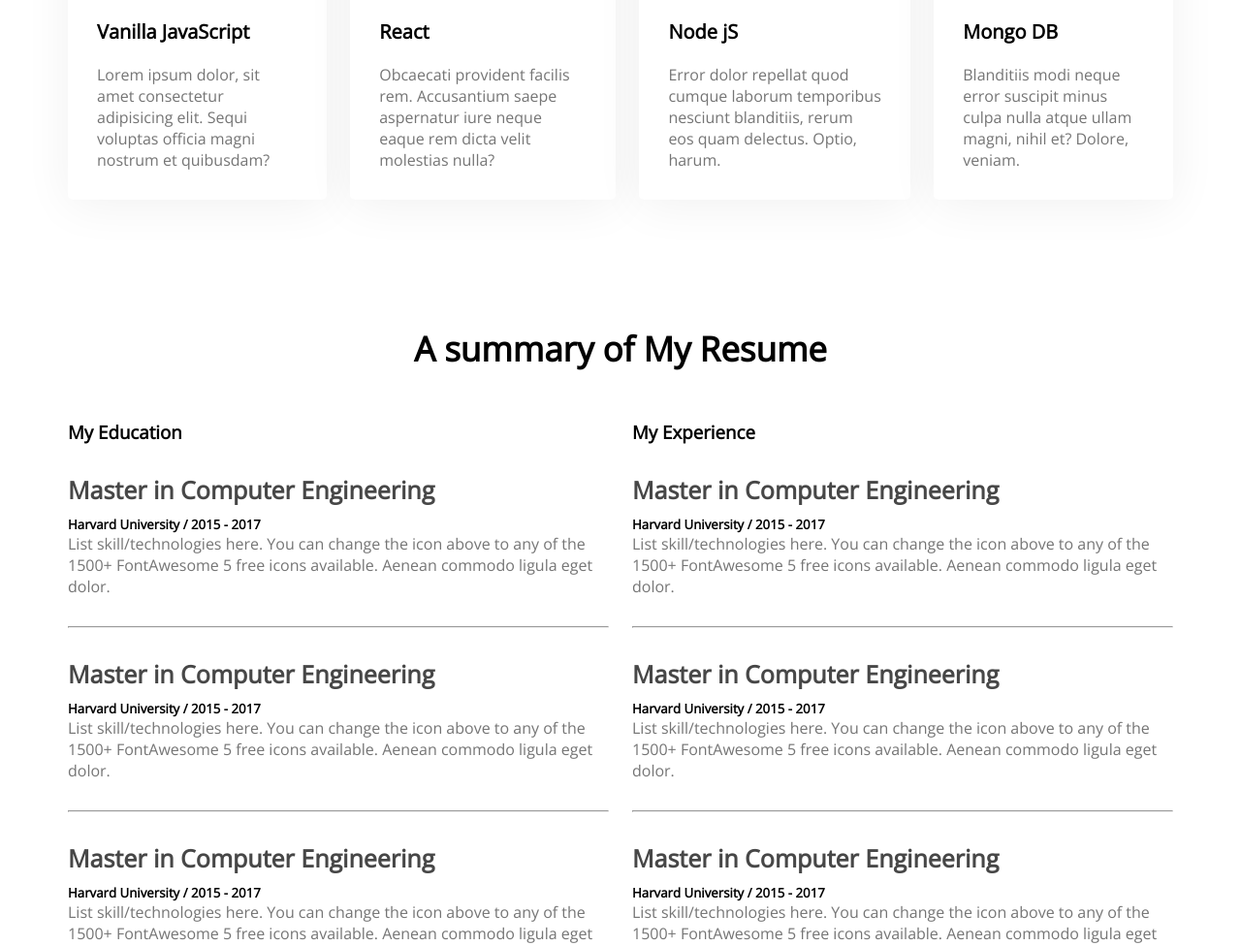
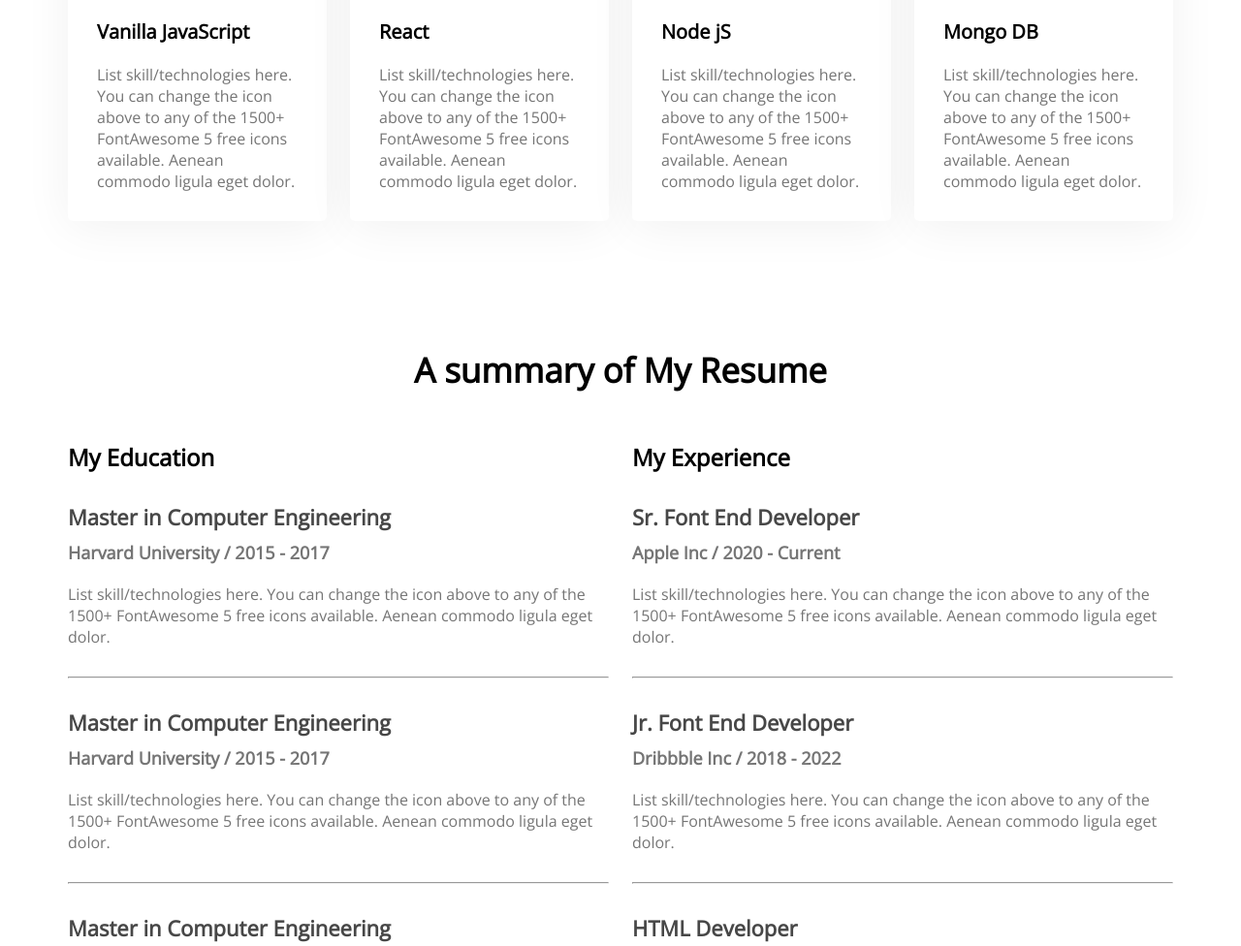
Before and after one commit to Anik47k7/deneloper-portfolio, a plain HTML site: page index.html in a window 1280 px wide. Shown: the part 1824-2800 px from the top of the page at 97% size. Drawn offline with nearby package versions, Linux system fonts and the light colour scheme.

Commit message:
All complete

```diff
--- a/index.html
+++ b/index.html
@@ -5,6 +5,7 @@
     <meta http-equiv="X-UA-Compatible" content="IE=edge">
     <meta name="viewport" content="width=, initial-scale=1.0">
     <title>Developer Portfolio</title>
+    <script src="https://kit.fontawesome.com/c84df7d464.js" crossorigin="anonymous"></script>
     <link rel="stylesheet" href="styles/portfolio.css">
     <link rel="preconnect" href="https://fonts.googleapis.com"><link rel="preconnect" href="https://fonts.gstatic.com" crossorigin><link href="https://fonts.googleapis.com/css2?family=Open+Sans&display=swap" rel="stylesheet">
 </head>
@@ -24,7 +25,8 @@
                 <h3 class="banner-sub-title">Hi, I am </h3>
                 <h1 class="banner-title">Mary Hardy</h1>
                 <p class="banner-description">Shot what able cold new see hold.Friendly as an betrayed formerly he. Morning because as to society behaved moments.</p>
-                <button class="btn-primary">Download CV</button>
+                <button class="btn-primary"><i class="fa-solid fa-download"></i>Download CV</button>
+                <button class="kon"><i class="fa-solid fa-phone"></i>Contact</button>
             </div>
             <img src="/images/hardy.png" alt="">
          </div>
@@ -61,22 +63,22 @@
                 <div class="skill">
                     <img src="/images/icons/js.png" alt="">
                     <p class="skill-title">Vanilla JavaScript</p>
-                    <p class="skill-description">Lorem ipsum dolor, sit amet consectetur adipisicing elit. Sequi voluptas officia magni nostrum et quibusdam?</p>
+                    <p class="skill-description">List skill/technologies here. You can change the icon above to any of the 1500+ FontAwesome 5 free icons available. Aenean commodo ligula eget dolor.</p>
                 </div>
                 <div class="skill">
                     <img src="/images/icons/react.png" alt="">
                     <p class="skill-title">React</p>
-                    <p class="skill-description">Obcaecati provident facilis rem. Accusantium saepe aspernatur iure neque eaque rem dicta velit molestias nulla?</p>
+                    <p class="skill-description">List skill/technologies here. You can change the icon above to any of the 1500+ FontAwesome 5 free icons available. Aenean commodo ligula eget dolor.</p>
                 </div>
                 <div class="skill">
                     <img src="/images/icons/nodejs.png" alt="">
                     <p class="skill-title">Node jS</p>
-                    <p class="skill-description">Error dolor repellat quod cumque laborum temporibus nesciunt blanditiis, rerum eos quam delectus. Optio, harum.</p>
+                    <p class="skill-description">List skill/technologies here. You can change the icon above to any of the 1500+ FontAwesome 5 free icons available. Aenean commodo ligula eget dolor.</p>
                 </div>
                 <div class="skill">
                     <img src="/images/icons/mongo.png" alt="">
                     <p class="skill-title">Mongo DB</p>
-                    <p class="skill-description">Blanditiis modi neque error suscipit minus culpa nulla atque ullam magni, nihil et? Dolore, veniam.</p>
+                    <p class="skill-description">List skill/technologies here. You can change the icon above to any of the 1500+ FontAwesome 5 free icons available. Aenean commodo ligula eget dolor.</p>
                 </div>
             </div>
         </section>
@@ -85,54 +87,54 @@
             <h3 class="section-title">A summary of My Resume</h3>
             <div class="resume-contant">
                 <div>
-                    <h3 class="resume-title">My Education</h3>
+                    <h1 class="resume-title">My Education</h1>
                     <div class="resume-item">
                         <h4 class="title">Master in Computer Engineering</h4>
-                        <h5 class="su-title">Harvard University / 2015 - 2017</h5>
+                        <h5 class="sub-title">Harvard University / 2015 - 2017</h5>
                         <p class="description">List skill/technologies here. You can change the icon above
                             to any of the 1500+ FontAwesome 5 free icons available. Aenean commodo ligula eget dolor.</p>
                     </div>
                     <hr>
                     <div class="resume-item">
                         <h4 class="title">Master in Computer Engineering</h4>
-                        <h5 class="su-title">Harvard University / 2015 - 2017</h5>
+                        <h5 class="sub-title">Harvard University / 2015 - 2017</h5>
                         <p class="description">List skill/technologies here. You can change the icon above
                             to any of the 1500+ FontAwesome 5 free icons available. Aenean commodo ligula eget dolor.</p>
                     </div>
                     <hr>
                     <div class="resume-item">
                         <h4 class="title">Master in Computer Engineering</h4>
-                        <h5 class="su-title">Harvard University / 2015 - 2017</h5>
+                        <h5 class="sub-title">Harvard University / 2015 - 2017</h5>
                         <p class="description">List skill/technologies here. You can change the icon above
                             to any of the 1500+ FontAwesome 5 free icons available. Aenean commodo ligula eget dolor.</p>
                     </div>
                 </div>
                 <div>
-                    <h3 class="resume-title">My Experience</h3>
+                    <h1 class="resume-title">My Experience</h1>
                     <div class="resume-item">
-                        <h4 class="title">Master in Computer Engineering</h4>
-                        <h5 class="su-title">Harvard University / 2015 - 2017</h5>
+                        <h4 class="title">Sr. Font End Developer</h4>
+                        <h5 class="sub-title">Apple Inc / 2020 - Current</h5>
                         <p class="description">List skill/technologies here. You can change the icon above
                             to any of the 1500+ FontAwesome 5 free icons available. Aenean commodo ligula eget dolor.</p>
                     </div>
                     <hr>
                     <div class="resume-item">
-                        <h4 class="title">Master in Computer Engineering</h4>
-                        <h5 class="su-title">Harvard University / 2015 - 2017</h5>
+                        <h4 class="title">Jr. Font End Developer</h4>
+                        <h5 class="sub-title">Dribbble Inc / 2018 - 2022</h5>
                         <p class="description">List skill/technologies here. You can change the icon above
                             to any of the 1500+ FontAwesome 5 free icons available. Aenean commodo ligula eget dolor.</p>
                     </div>
                     <hr>
                     <div class="resume-item">
-                        <h4 class="title">Master in Computer Engineering</h4>
-                        <h5 class="su-title">Harvard University / 2015 - 2017</h5>
+                        <h4 class="title">HTML Developer</h4>
+                        <h5 class="sub-title">Adobe Inc / 2017 - 2018</h5>
                         <p class="description">List skill/technologies here. You can change the icon above
                             to any of the 1500+ FontAwesome 5 free icons available. Aenean commodo ligula eget dolor.</p>
                     </div>
                 </div>
             </div>
             <div class="resume-button">
-                <button class="btn-primary">Download CV</button>
+                <button class="btn-primary"><i class="fa-solid fa-download"></i>Download CV</button>
             </div>
         </section>
         <!-- contract section  -->
--- a/styles/portfolio.css
+++ b/styles/portfolio.css
@@ -17,7 +17,17 @@
     border: 0;
     padding: 18px 35px;
 }
+.kon {
+    margin-left: 50px;
+    color: #FD6E0A;
+    font-size: 20px;
+    border-color: #FD6E0A;
+    padding: 0 20px;
+    width: 160px;
+    height: 60px;
+    border-radius: 8px;
 
+}
 .header {
     background: #FFF8F3;
     background-image: url(../images/header_bg.png), url(/images/developer.png);
@@ -34,7 +44,7 @@
 nav {
     display: flex;
     justify-content: space-between;
-    margin: 50px 200px;
+    padding: 50px 200px;
 }
 
 nav li {
@@ -143,14 +153,14 @@ section{
 }
 .resume .title{
     font-weight: 700;
-    font-size: 25px;
+    font-size: 22px;
     color: #474747;
     margin-bottom: 10px;
 }
 .resume .sub-title{
 color: #757575;
 font-weight: 600;
-font-size: 20px;
+font-size: 18px;
 margin-bottom: 20px;
 }
 .resume .description{
```
